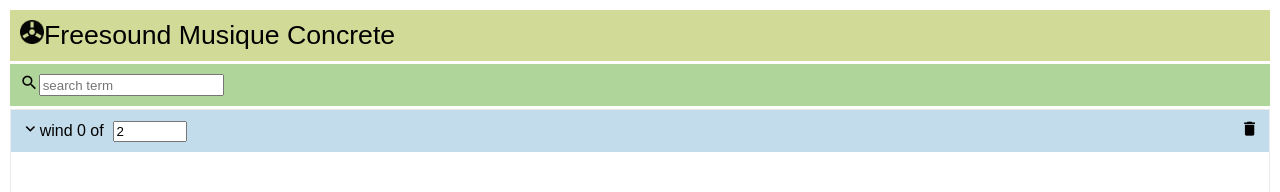
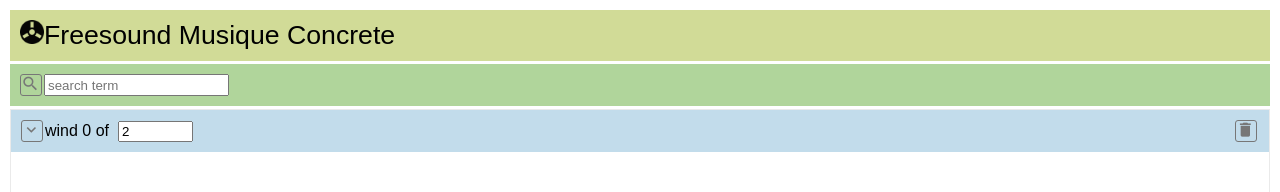
Before and after one commit to wfwalker/freesound-experiment, a React (Create React App) app in the folder react-client/: page / in a window 1280 px wide. Shown: the top 192 px of the page. Built offline with nearby package versions, Linux system fonts and the light colour scheme; no server answers.

Commit message:
make buttons discoverable by adding border move waveform

```diff
--- a/react-client/src/Freesound.css
+++ b/react-client/src/Freesound.css
@@ -19,8 +19,13 @@
 }
 
 .playerButton {
-	padding-left: 2px;
-	padding-right: 2px;
+	color: #777;
+	border: solid 1px;
+	border-radius: 3px;
+	margin-right: 2px;
+	display: block;
+	width: 20px;
+	height: 20px;
 }
 
 .playerButton:hover {
--- a/react-client/src/Freesound.js
+++ b/react-client/src/Freesound.js
@@ -46,6 +46,7 @@
       audioContext={this.props.audioContext}
       id={this.props.data.id}
       duration={this.props.data.duration}
+      waveform={this.props.data.images.waveform_m}
       onPlayEnded={this.props.handlePlayEnded}
       buffer={this.props.data.buffer} />
   )
@@ -64,18 +65,19 @@
     return (
       <div key={this.props.data.id} className={classNames.join(' ')}>
         <div className='playerTopLine'>
-          <span className='playerButton' data-freesound-id={this.props.data.id} onClick={this.props.handleRemove}>
-            <i className='material-icons smaller'>delete</i>
-          </span>
-          <span className='playerButton' data-freesound-id={this.props.data.id} onClick={this.props.handlePlayToggle}>
+          <div className='playerButton' data-freesound-id={this.props.data.id} onClick={this.props.handlePlayToggle}>
             <i className='material-icons smaller'>{this.props.data.play ? 'stop' : 'play_arrow'}</i>
-          </span>
-
-          <img alt='waveform' height='20px' width='33px' className='waveform' src={this.props.data.images.waveform_m} />
+          </div>
 
           <a target='_blank' href={this.props.data.previews['preview-hq-mp3']}>
             <div className='soundnameLabel'>{this.props.data.name}</div>
           </a>
+
+          <div style={{flexGrow: 1}}></div>
+
+          <div className='playerButton' data-freesound-id={this.props.data.id} onClick={this.props.handleRemove}>
+            <i className='material-icons smaller'>delete</i>
+          </div>
         </div>
 
         {this.props.allowPlayer && this.props.data.buffer && this.props.data.play && this.createPlayer()}
--- a/react-client/src/FreesoundDescription.css
+++ b/react-client/src/FreesoundDescription.css
@@ -8,7 +8,9 @@
 	white-space: nowrap;
 	overflow: hidden;
 	text-overflow: ellipsis;
-	vertical-align: middle
+	vertical-align: middle;
+	text-align: left;
+	width: 250px;
 }
 
 .description {
--- a/react-client/src/FreesoundSearch.js
+++ b/react-client/src/FreesoundSearch.js
@@ -1,6 +1,8 @@
 import React, { Component } from 'react';
 import SearchForm from './SearchForm';
 import FreesoundList from './FreesoundList';
+
+import { API_ROOT } from './api-config';
 
 class FreesoundSearch extends React.Component {
   constructor(props) {
@@ -36,7 +38,7 @@
   // TODO: prepend localhost:3001 if you're running the react dev server
   // for more info, see https://www.freesound.org/docs/api/resources_apiv2.html
   createQueryURL = (term) => (
-    '/apiv2/search/text?format=json&query=' + term + '&filter=duration:[1 TO 90]%20tag:field-recording&fields=id,name,description,previews,duration,images'
+    API_ROOT + '/apiv2/search/text?format=json&query=' + term + '&filter=duration:[1 TO 90]%20tag:field-recording&fields=id,name,description,previews,duration,images'
   )
 
   // filter={!geofilt sfield=geotag pt=<LATITUDE>,<LONGITUDE> d=<MAX_DISTANCE_IN_KM>}
@@ -44,7 +46,7 @@
   // santa clara 37.3541,-121.9552
 
   createLocationQueryURL = (aLat, aLong) => (
-    '/apiv2/search/text?format=json&filter=%7B!geofilt sfield=geotag pt=' + aLat + ',' + aLong + ' d=100%7D%20tag:field-recording&fields=id,name,description,previews,duration,images'
+    API_ROOT + '/apiv2/search/text?format=json&filter=%7B!geofilt sfield=geotag pt=' + aLat + ',' + aLong + ' d=100%7D%20tag:field-recording&fields=id,name,description,previews,duration,images'
   )
 
   createFreesoundListForTerm = (aTerm) => (
```
